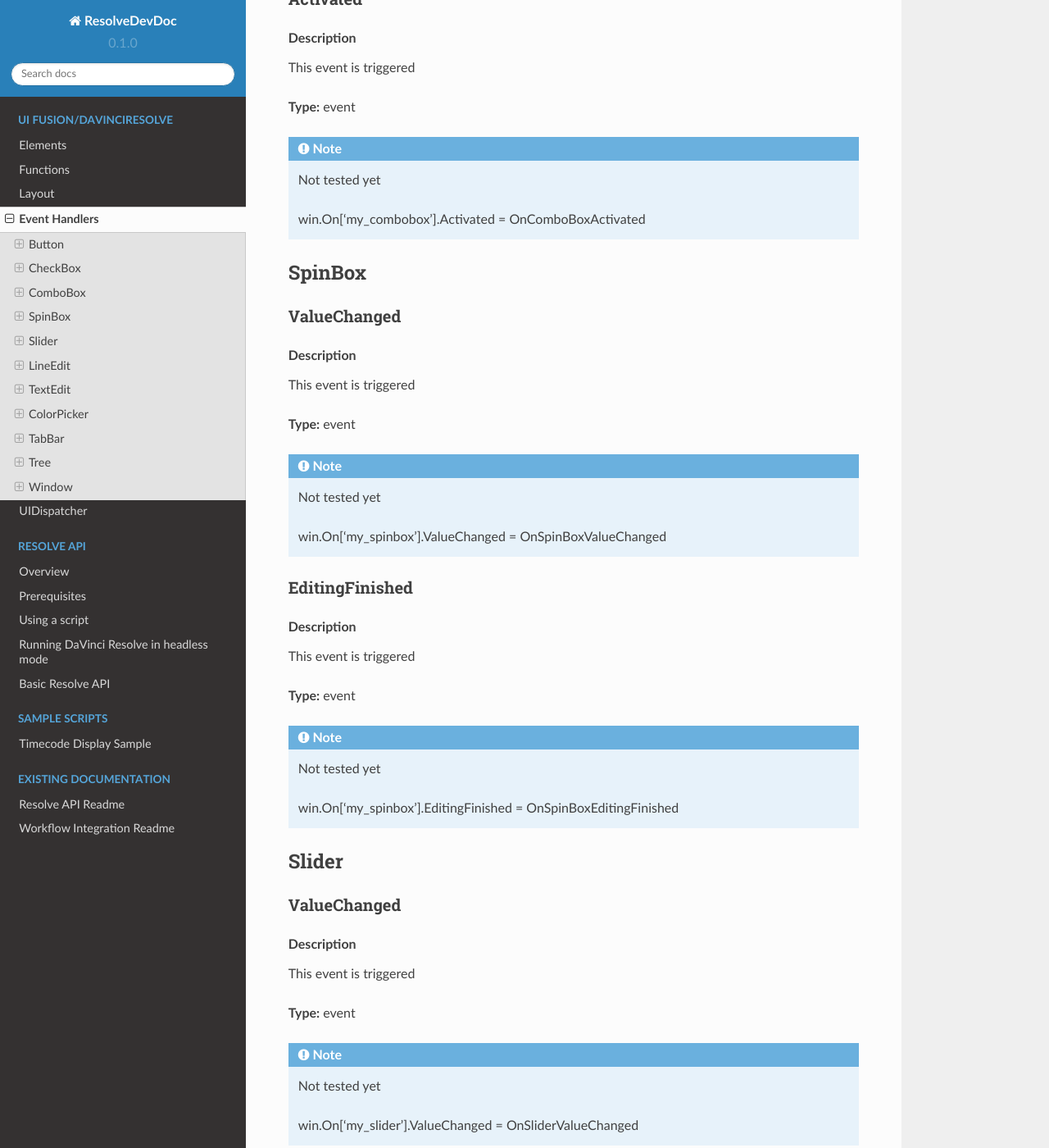
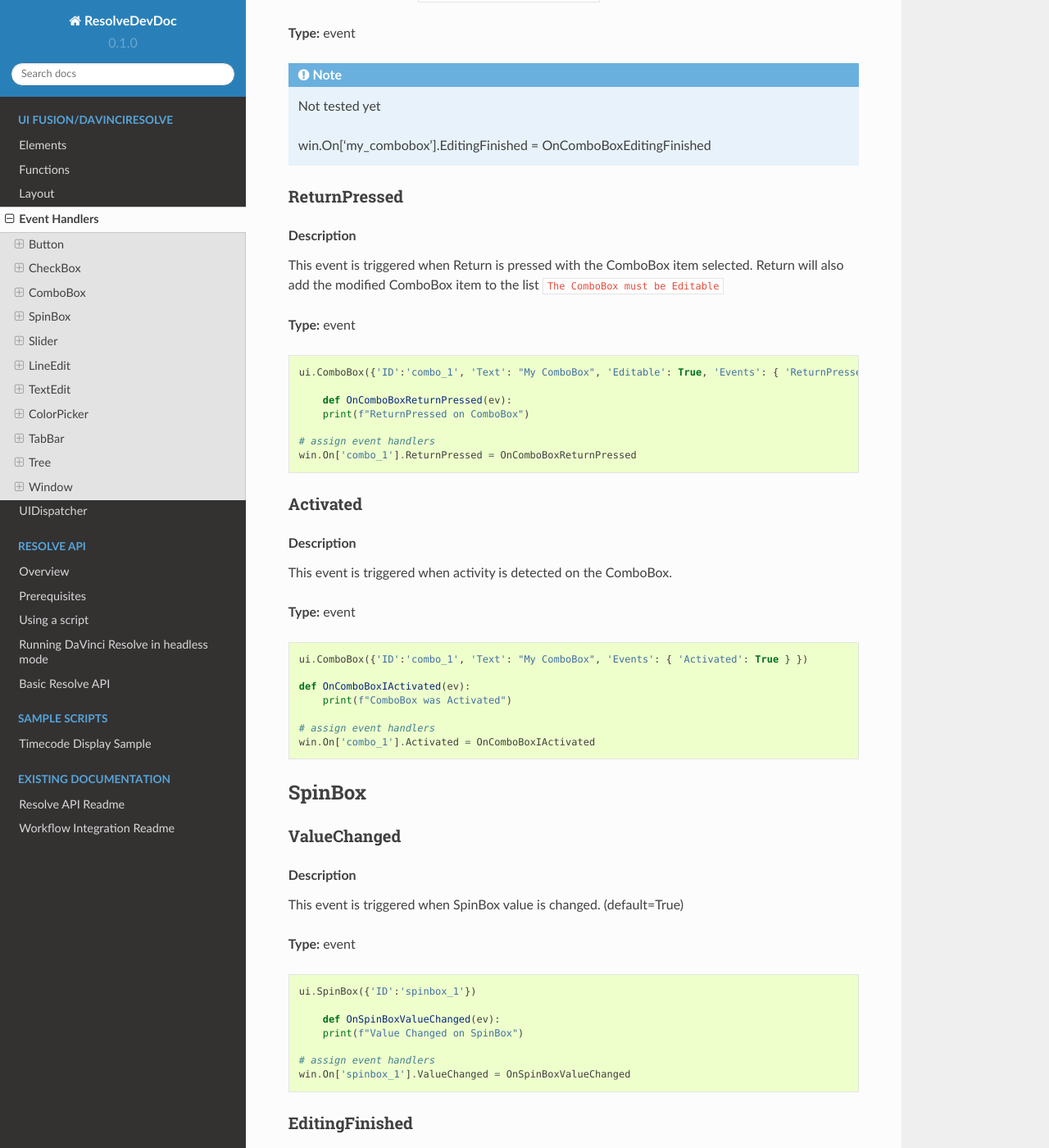
Before and after one commit to b3n0y/ResolveDevDoc, a Sphinx documentation site: the page built from docs/source/UI_elements_events.rst, in a window 1280 px wide and 1400 px high, scrolled down 5425 px. Shown: the whole window at 82% size. Built offline with Sphinx 7.4.7 and the Read the Docs theme 2.0.0, drawn with Linux system fonts in a browser that asks for light colours; some of the changed text lies outside the part shown.

Commit message:
ui_element 50% done

```diff
--- a/docs/source/UI_elements_events.rst
+++ b/docs/source/UI_elements_events.rst
@@ -22,6 +22,17 @@ Alternatively, if your object's ID is stored in a string variable called 'button
 	win.On[buttonID].Clicked = OnButtonClicked
 
 
+..  important::
+
+	Event handlers can be enabled or disabled for a given element by turning them on or off in the Events attribute:
+
+	..  code-block:: python
+
+		ui.Slider({ 'ID': 'mySlider', 'Events': { 'SliderMoved': True } })
+
+	Some common events like Clicked or Close are enabled by default.
+
+
 Many objects have specific events that can be handled:
 
 
@@ -33,13 +44,19 @@ Clicked
 
 ..  topic:: Description
 
-	This event is triggered with a mouse click
+	This event is triggered with a mouse click. (default=True)
 
 **Type:** event
 
-..  note:: Not tested yet
+..  code-block:: python
 
-	win.On['my_button'].Clicked = OnButtonClicked
+    ui.Button({'ID':'buttonID', 'Text': "My Button"})
+
+	def OnButtonClicked(ev):
+        print(f"{win.Find('buttonID').Text} was clicked")
+
+    # assign event handlers
+	win.On['buttonID'].Clicked = OnButtonClicked
 
 
 Toggled
@@ -47,13 +64,19 @@ Toggled
 
 ..  topic:: Description
 
-	This event is triggered
+	This event is triggered if button is Toggled
 
 **Type:** event
 
 ..  note:: Not tested yet
 
-	win.On['my_button'].Toggled = OnToggle
+    ui.Button({'ID':'buttonID', 'Text': "My Button"})
+
+    def OnButtonToggled(ev):
+        print(f"{win.Find('buttonID').Text} was Toggled")
+
+    # assign event handlers
+    win.On['buttonID'].Toggled = OnButtonToggled
 
 
 Pressed
@@ -61,13 +84,19 @@ Pressed
 
 ..  topic:: Description
 
-	This event is triggered
+	This event is triggered button is pressed. (default=False)
 
 **Type:** event
 
-..  note:: Not tested yet
+..  code-block:: python
 
-	win.On['my_button'].Pressed = OnPress
+    ui.Button({'ID':'buttonID', 'Text': "My Button", 'Events': { 'Pressed': True }})
+
+    def OnButtonPressed(ev):
+        print(f"{win.Find('buttonID').Text} was Pressed")
+
+    # assign event handlers
+    win.On['buttonID'].Pressed = OnButtonPressed
 
 
 Released
@@ -75,13 +104,19 @@ Released
 
 ..  topic:: Description
 
-	This event is triggered
+	This event is triggered when button is released. (default=False)
 
 **Type:** event
 
-..  note:: Not tested yet
+..  code-block:: python
 
-	win.On['my_button'].Released = OnRelease
+    ui.Button({'ID':'buttonID', 'Text': "My Button", 'Events': { 'Released': True }})
+
+    def OnButtonReleased(ev):
+        print(f"{win.Find('buttonID').Text} was Released")
+
+    # assign event handlers
+    win.On['buttonID'].Released = OnButtonReleased
 
 
 CheckBox
@@ -92,13 +127,19 @@ Clicked
 
 ..  topic:: Description
 
-	This event is triggered with a mouse click
+	This event is triggered with a mouse click  (default=True)
 
 **Type:** event
 
-..  note:: Not tested yet
+..  code-block:: python
 
-	win.On['my_checkbox'].Clicked = OnCheckboxClicked
+    ui.CheckBox({'ID':'my_checkbox', 'Text': "My CheckBox" })
+
+    def OnCheckBoxClicked(ev):
+        print(f"{win.Find('my_checkbox').Text} was Clicked")
+
+    # assign event handlers
+    win.On['my_checkbox'].Clicked = OnCheckBoxClicked
 
 
 Toggled
@@ -120,13 +161,20 @@ Pressed
 
 ..  topic:: Description
 
-	This event is triggered
+	This event is triggered when CheckBox is pressed (default=False)
 
 **Type:** event
 
-..  note:: Not tested yet
+..  code-block:: python
 
-	win.On['my_checkbox'].Pressed = OnCheckboxPress
+    ui.CheckBox({'ID':'my_checkbox', 'Text': "My CheckBox", 'Events': { 'Pressed': True } })
+
+	def OnCheckBoxPressed(ev):
+        print(f"{win.Find('my_checkbox').Text} was Pressed")
+
+    # assign event handlers
+    win.On['my_checkbox'].Pressed = OnCheckBoxPressed
+
 
 
 Released
@@ -134,13 +182,20 @@ Released
 
 ..  topic:: Description
 
-	This event is triggered
+	This event is triggered when CheckBox is released  (default=False)
 
 **Type:** event
 
-..  note:: Not tested yet
+..  code-block:: python
 
-	win.On['my_checkbox'].Released = OnCheckboxRelease
+    ui.CheckBox({'ID':'my_checkbox', 'Text': "My CheckBox", 'Events': { 'Released': True } })
+
+    def OnCheckBoxReleased(ev):
+        print(f"{win.Find('my_checkbox').Text} was Released")
+
+    # assign event handlers
+    win.On['my_checkbox'].Released = OnCheckBoxReleased
+
 
 
 ComboBox
@@ -165,13 +220,19 @@ CurrentTextChanged
 
 ..  topic:: Description
 
-	This event is triggered
+	This event is triggered each time the ComboBox current Text is changed
 
 **Type:** event
 
-..  note:: Not tested yet
+..  code-block:: python
 
-	win.On['my_combobox'].CurrentTextChanged = OnComboBoxCurrentTextChanged
+    ui.ComboBox({'ID':'combo_1', 'Text': "My ComboBox", 'Events': { 'CurrentTextChanged': True} })
+
+	def OnComboBoxCurrentTextChanged(ev):
+        print(f"ComboBox CurrentTextChanged changed")
+
+    # assign event handlers
+    win.On['combo_1'].CurrentTextChanged = OnComboBoxCurrentTextChanged
 
 
 TextEdited
@@ -179,13 +240,20 @@ TextEdited
 
 ..  topic:: Description
 
-	This event is triggered
+	This event is triggered when Text is edited by user in a ComboBox item.
+	``The ComboBox must be Editable``
 
 **Type:** event
 
-..  note:: Not tested yet
+..  code-block:: python
 
-	win.On['my_combobox'].TextEdited = OnComboBoxTextEdited
+    ui.ComboBox({'ID':'combo_1', 'Text': "My ComboBox", 'Editable': True, 'Events': { 'TextEdited': True} })
+
+    def OnComboBoxTextEdited(ev):
+        print(f"ComboBox Text was Edited")
+
+    # assign event handlers
+    win.On['combo_1'].TextEdited = OnComboBoxTextEdited
 
 
 EditTextChanged
@@ -193,7 +261,9 @@ EditTextChanged
 
 ..  topic:: Description
 
-	This event is triggered
+	This event is triggered when modifications are made to a ComboBox item and ComboBox is changed.
+	``The ComboBox must be Editable``
+
 
 **Type:** event
 
@@ -208,6 +278,8 @@ EditingFinished
 ..  topic:: Description
 
 	This event is triggered
+	``The ComboBox must be Editable``
+
 
 **Type:** event
 
@@ -221,13 +293,21 @@ ReturnPressed
 
 ..  topic:: Description
 
-	This event is triggered
+	This event is triggered when Return is pressed with the ComboBox item selected.
+	Return will also add the modified ComboBox item to the list
+	``The ComboBox must be Editable``
 
 **Type:** event
 
-..  note:: Not tested yet
+..  code-block:: python
 
-	win.On['my_combobox'].ReturnPressed = OnComboBoxReturnPressed
+    ui.ComboBox({'ID':'combo_1', 'Text': "My ComboBox", 'Editable': True, 'Events': { 'ReturnPressed': True} })
+
+	def OnComboBoxReturnPressed(ev):
+        print(f"ReturnPressed on ComboBox")
+
+    # assign event handlers
+    win.On['combo_1'].ReturnPressed = OnComboBoxReturnPressed
 
 
 Activated
@@ -235,13 +315,19 @@ Activated
 
 ..  topic:: Description
 
-	This event is triggered
+	This event is triggered when activity is detected on the ComboBox.
 
 **Type:** event
 
-..  note:: Not tested yet
+..  code-block:: python
 
-	win.On['my_combobox'].Activated = OnComboBoxActivated
+    ui.ComboBox({'ID':'combo_1', 'Text': "My ComboBox", 'Events': { 'Activated': True } })
+
+    def OnComboBoxIActivated(ev):
+        print(f"ComboBox was Activated")
+
+    # assign event handlers
+    win.On['combo_1'].Activated = OnComboBoxIActivated
 
 
 SpinBox
@@ -252,13 +338,19 @@ ValueChanged
 
 ..  topic:: Description
 
-	This event is triggered
+	This event is triggered when SpinBox value is changed. (default=True)
 
 **Type:** event
 
-..  note:: Not tested yet
+..  code-block:: python
 
-	win.On['my_spinbox'].ValueChanged = OnSpinBoxValueChanged
+    ui.SpinBox({'ID':'spinbox_1'})
+
+	def OnSpinBoxValueChanged(ev):
+        print(f"Value Changed on SpinBox")
+
+    # assign event handlers
+    win.On['spinbox_1'].ValueChanged = OnSpinBoxValueChanged
 
 
 EditingFinished
@@ -266,13 +358,19 @@ EditingFinished
 
 ..  topic:: Description
 
-	This event is triggered
+	This event is triggered when Edit are made to the SpinBox items. (default=False)
 
 **Type:** event
 
-..  note:: Not tested yet
+..  code-block:: python
 
-	win.On['my_spinbox'].EditingFinished = OnSpinBoxEditingFinished
+    ui.SpinBox({'ID':'spinbox_1', 'Events': { 'EditingFinished': True} })
+
+    def OnSpinBoxEditingFinished(ev):
+        print(f"EditingFinished on SpinBox")
+
+    # assign event handlers
+    win.On['spinbox_1'].EditingFinished = OnSpinBoxEditingFinished
 
 
 Slider
@@ -283,13 +381,19 @@ ValueChanged
 
 ..  topic:: Description
 
-	This event is triggered
+	This event is triggered when Slider value is changed (default=True)
 
 **Type:** event
 
-..  note:: Not tested yet
+..  code-block:: python
 
-	win.On['my_slider'].ValueChanged = OnSliderValueChanged
+    ui.Slider({'ID':'slider_1'})
+
+	def OnSliderValueChanged(ev):
+        print(f"Slider value changed")
+
+    # assign event handlers
+    win.On['slider_1'].ValueChanged = OnSliderValueChanged
 
 
 SliderMoved
@@ -297,13 +401,19 @@ SliderMoved
 
 ..  topic:: Description
 
-	This event is triggered
+	This event is triggered each time the slider is moved with mouse cursor. (default=False)
 
 **Type:** event
 
-..  note:: Not tested yet
+..  code-block:: python
 
-	win.On['my_slider'].SliderMoved = OnSliderSliderMoved
+    ui.Slider({'ID':'slider_1', 'Events': {'SliderMoved': True } })
+
+   	def OnSliderSliderMoved(ev):
+        print(f"Slider moved")
+
+    # assign event handlers
+    win.On['slider_1'].SliderMoved = OnSliderSliderMoved
 
 
 ActionTriggered
@@ -311,13 +421,19 @@ ActionTriggered
 
 ..  topic:: Description
 
-	This event is triggered
+	This event is triggered when activity is detected on the Slider. (default=False)
 
 **Type:** event
 
-..  note:: Not tested yet
+..  code-block:: python
 
-	win.On['my_slider'].ActionTriggered = OnSliderActionTriggered
+    ui.Slider({'ID':'slider_1', 'Events': { 'ActionTriggered': True}  })
+
+    def OnSliderActionTriggered(ev):
+        print(f"Action Triggered")
+
+    # assign event handlers
+    win.On['slider_1'].ActionTriggered = OnSliderActionTriggered
 
 
 SliderPressed
@@ -325,13 +441,19 @@ SliderPressed
 
 ..  topic:: Description
 
-	This event is triggered
+	This event is triggered each time the slider is pressed, even if not moved.  (default=False)
 
 **Type:** event
 
-..  note:: Not tested yet
+..  code-block:: python
 
-	win.On['my_slider'].SliderPressed = OnSliderPressed
+    ui.Slider({'ID':'slider_1', 'Events': {'SliderPressed': True}  })
+
+    def OnSliderSliderPressed(ev):
+        print(f"Slider pressed")
+
+    # assign event handlers
+    win.On['slider_1'].SliderPressed = OnSliderSliderPressed
 
 
 SliderReleased
@@ -339,13 +461,19 @@ SliderReleased
 
 ..  topic:: Description
 
-	This event is triggered
+	This event is triggered each time the slider is released, even if not moved.  (default=False)
 
 **Type:** event
 
-..  note:: Not tested yet
+..  code-block:: python
 
-	win.On['my_slider'].SliderReleased = OnSliderReleased
+    ui.Slider({'ID':'slider_1', 'Events': { 'SliderReleased': True}  })
+
+    def OnSliderSliderReleased(ev):
+        print(f"Slider released")
+
+    # assign event handlers
+    win.On['slider_1'].SliderReleased = OnSliderSliderReleased
 
 
 RangeChanged
@@ -353,13 +481,21 @@ RangeChanged
 
 ..  topic:: Description
 
-	This event is triggered
+	This event is triggered is Minimum or Maximum slider value is change. (default=False)
 
 **Type:** event
 
-..  note:: Not tested yet
+..  code-block:: python
 
-	win.On['my_slider'].RangeChanged = OnSliderRangeChanged
+    ui.Slider({'ID':'slider_1', 'Events': { 'RangeChanged': True}  })
+
+	def OnSliderRangeChanged(ev):
+        print("Range Changed")
+
+    # assign event handlers
+    win.On['slider_1'].RangeChanged = OnSliderRangeChanged
+
+	win.Find('slider_1').Maximum = 4  #trigger RangeChanged
 
 
 LineEdit
@@ -370,13 +506,19 @@ TextChanged
 
 ..  topic:: Description
 
-	This event is triggered
+	This event is triggered each time Text is modified in the LineEdit element.  (default=True)
 
 **Type:** event
 
-..  note:: Not tested yet
+..  code-block:: python
 
-	win.On['my_le'].TextChanged = OnLineEditTextChanged
+    ui.LineEdit({'ID':'le_1' })
+
+    def OnLineEditTextChanged(ev):
+        print(f"LineEdit text changed")
+
+    # assign event handlersdfg
+    win.On['le_1'].TextChanged = OnLineEditTextChanged
 
 
 TextEdited
@@ -384,13 +526,19 @@ TextEdited
 
 ..  topic:: Description
 
-	This event is triggered
+	This event is triggered each time Text is modified in the LineEdit element.  (default=False)
 
 **Type:** event
 
-..  note:: Not tested yet
+..  code-block:: python
 
-	win.On['my_le'].TextEdited = OnLineEditTextEdited
+    ui.LineEdit({'ID':'le_1', 'Events': {'TextEdited': True} })
+
+    def OnLineEditTextEdited(ev):
+        print(f"LineEdit Text Edited")
+
+    # assign event handlersdfg
+    win.On['le_1'].TextEdited = OnLineEditTextEdited
 
 
 EditingFinished
@@ -988,13 +1136,3 @@ Event handler functions are called with a dictionary of related attributes such
 * **Move:**				Pos, OldPos
 * **FocusIn:**			Reason
 * **FocusOut:**			Reason
-
-..  warning::
-
-	Event handlers can be enabled or disabled for a given element by turning them on or off in the Events attribute:
-
-	..  code-block:: python
-
-		ui.Slider({ 'ID': 'mySlider', 'Events': { 'SliderMoved': true } })
-
-	Some common events like Clicked or Close are enabled by default.
--- a/docs/source/samples/GUI_sample.py
+++ b/docs/source/samples/GUI_sample.py
@@ -60,12 +60,11 @@ def create_main_window():
         'WindowTitle': 'My Window',
         },
         ui.VGroup([
-    ui.TabBar({'ID':'tabbar_1'})
+    ui.LineEdit({'ID':'le_1', 'Events': { 'TextEdited': True} })
         ])
     )
 
-
-
+    # 'Events': { 'EditingFinished': True}
 
     win_items = win.GetItems()
 
@@ -76,7 +75,13 @@ def create_main_window():
         dispatcher.ExitLoop()
 
 
-    # assign event handlers
+    def OnLineEditTextEdited(ev):
+        print(f"LineEdit Text Edited")
+
+    # assign event handlersdfg
+    win.On['le_1'].TextEdited = OnLineEditTextEdited
+
+
     win.On["my_window"].Close = OnClose
 
 
@@ -94,10 +99,10 @@ def initialize():
 
     # win.Find("combo_1").AddItems(["Blue","Cyan","Green","Yellow","Red","Pink","Purple","Fuchsia","Rose","Lavender","Sky","Mint","Lemon","Sand","Cocoa","Cream"])
 
-    win.Find('tabbar_1').AddTab('Tab1')
-    win.Find('tabbar_1').AddTab('Tab2')
+    # win.Find('tabbar_1').AddTab('Tab1')
+    # win.Find('tabbar_1').AddTab('Tab2')
 
-    print(win.Find('tabbar_1').TabText[0])
+    # print(win.Find('tabbar_1').TabText[0])
 
 
     # itm = win.Find('my_tree').NewItem()
--- a/docs/source/timecode_display.rst
+++ b/docs/source/timecode_display.rst
@@ -56,6 +56,3 @@ Timecode Display Sample
         win_timecode.On["open_prefs_btn"].Clicked = OnPrefs
 
         return win_timecode, win_timecode_items
-
-
-:download:`download timecode_display.py <samples/timecode_display.py>`
```
